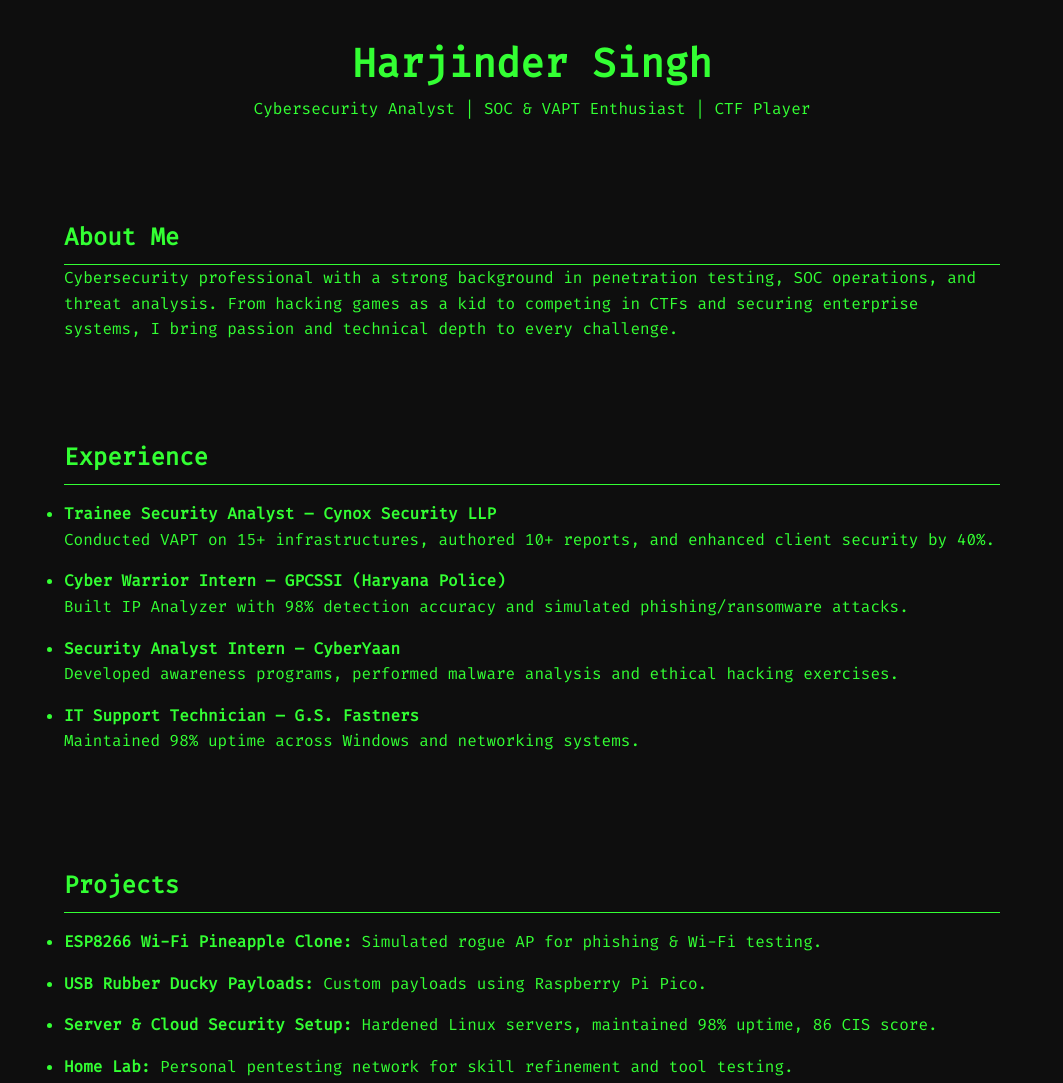
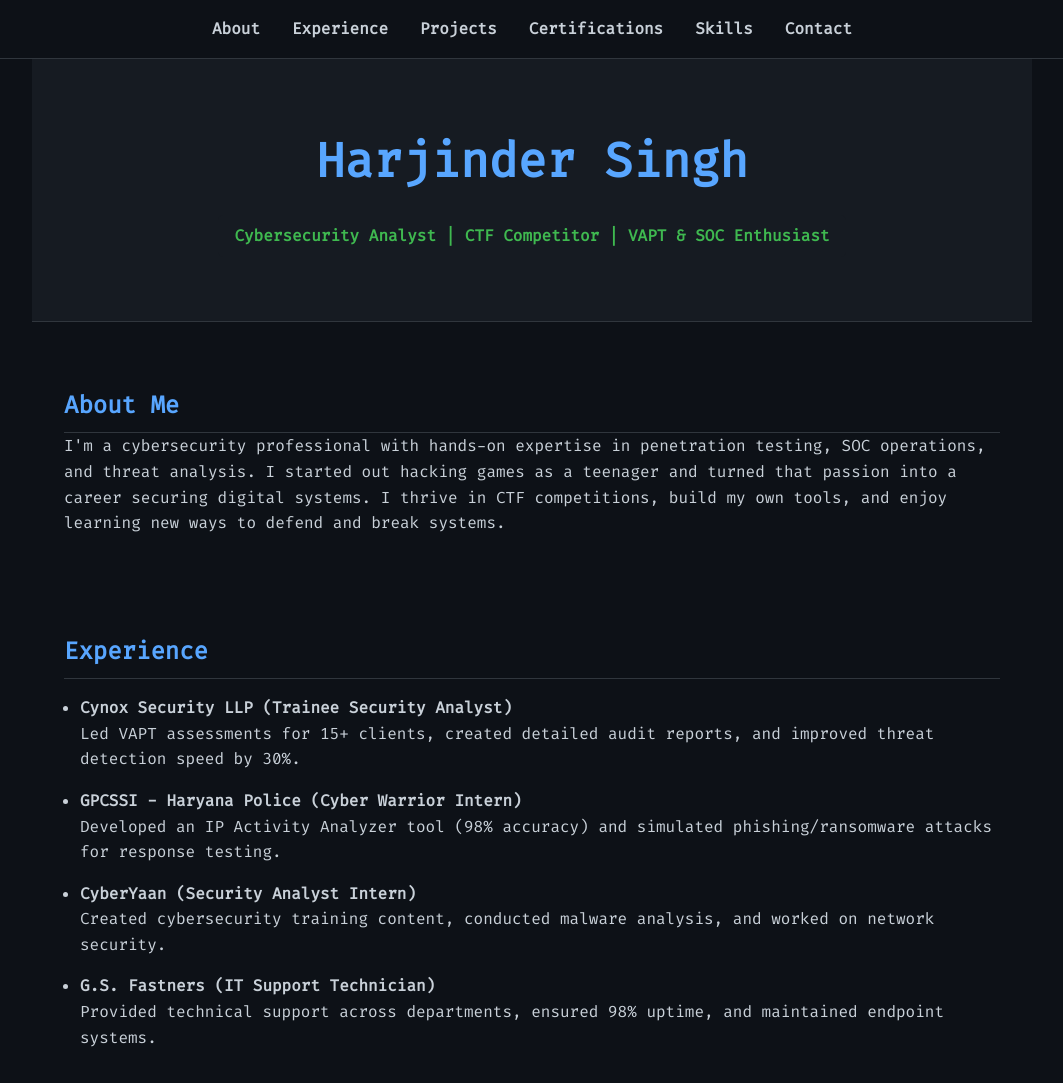
Before and after one commit to Harjinder4/portfolio, a plain HTML site: page index.html in a window 1280 px wide. Shown: the top 1083 px of the page, without its empty margins (108-1171 px from the left). Drawn offline with Linux system fonts and the light colour scheme.

Commit message:
Update index.html

```diff
--- a/index.html
+++ b/index.html
@@ -6,12 +6,17 @@
   <title>Harjinder Singh | Cybersecurity Portfolio</title>
   <link href="https://fonts.googleapis.com/css2?family=Fira+Code&display=swap" rel="stylesheet">
   <style>
-    * { margin: 0; padding: 0; box-sizing: border-box; }
+    * {
+      margin: 0;
+      padding: 0;
+      box-sizing: border-box;
+    }
     body {
       font-family: 'Fira Code', monospace;
-      background-color: #0e0e0e;
-      color: #33ff33;
+      background-color: #0d1117;
+      color: #c9d1d9;
       line-height: 1.6;
+      scroll-behavior: smooth;
     }
     header, section, footer {
       padding: 2rem;
@@ -20,92 +25,155 @@
     }
     header {
       text-align: center;
+      background-color: #161b22;
+      border-bottom: 1px solid #30363d;
+      padding-top: 4rem;
+      padding-bottom: 4rem;
     }
-    h1 { font-size: 2.5rem; }
-    h2 { border-bottom: 1px solid #33ff33; padding-bottom: 0.5rem; margin-top: 2rem; }
-    a { color: #33ff33; text-decoration: none; }
-    .section-list { margin-top: 1rem; }
-    .section-list li { margin-bottom: 1rem; }
-    .contact a { display: block; margin: 0.5rem 0; }
+    h1 {
+      font-size: 3rem;
+      color: #58a6ff;
+    }
+    h2 {
+      color: #58a6ff;
+      border-bottom: 1px solid #30363d;
+      padding-bottom: 0.5rem;
+      margin-top: 2rem;
+    }
+    a {
+      color: #58a6ff;
+      text-decoration: none;
+    }
+    a:hover {
+      text-decoration: underline;
+    }
+    .section-list {
+      margin-top: 1rem;
+      padding-left: 1rem;
+    }
+    .section-list li {
+      margin-bottom: 1rem;
+    }
+    .contact a {
+      display: block;
+      margin: 0.5rem 0;
+    }
     footer {
       text-align: center;
+      padding: 2rem;
+      border-top: 1px solid #30363d;
+      background-color: #161b22;
+      margin-top: 2rem;
+    }
+    .highlight {
+      background-color: #161b22;
+      padding: 0.5rem 1rem;
+      border-radius: 5px;
+      display: inline-block;
+      margin-top: 1rem;
+      color: #3fb950;
+      font-weight: bold;
+    }
+    nav {
+      background-color: #0d1117;
+      position: sticky;
+      top: 0;
       padding: 1rem;
-      border-top: 1px solid #33ff33;
+      display: flex;
+      justify-content: center;
+      border-bottom: 1px solid #30363d;
+      z-index: 100;
+    }
+    nav a {
+      margin: 0 1rem;
+      font-weight: bold;
+      color: #c9d1d9;
+    }
+    nav a:hover {
+      color: #58a6ff;
     }
   </style>
 </head>
 <body>
+  <nav>
+    <a href="#about">About</a>
+    <a href="#experience">Experience</a>
+    <a href="#projects">Projects</a>
+    <a href="#certifications">Certifications</a>
+    <a href="#skills">Skills</a>
+    <a href="#contact">Contact</a>
+  </nav>
+
   <header>
     <h1>Harjinder Singh</h1>
-    <p>Cybersecurity Analyst | SOC & VAPT Enthusiast | CTF Player</p>
+    <p class="highlight">Cybersecurity Analyst | CTF Competitor | VAPT & SOC Enthusiast</p>
   </header>
 
-  <section>
+  <section id="about">
     <h2>About Me</h2>
     <p>
-      Cybersecurity professional with a strong background in penetration testing, SOC operations,
-      and threat analysis. From hacking games as a kid to competing in CTFs and securing enterprise
-      systems, I bring passion and technical depth to every challenge.
+      I'm a cybersecurity professional with hands-on expertise in penetration testing, SOC operations,
+      and threat analysis. I started out hacking games as a teenager and turned that passion into a career securing digital systems. I thrive in CTF competitions, build my own tools, and enjoy learning new ways to defend and break systems.
     </p>
   </section>
 
-  <section>
+  <section id="experience">
     <h2>Experience</h2>
     <ul class="section-list">
-      <li><strong>Trainee Security Analyst – Cynox Security LLP</strong><br>
-        Conducted VAPT on 15+ infrastructures, authored 10+ reports, and enhanced client security by 40%.</li>
-      <li><strong>Cyber Warrior Intern – GPCSSI (Haryana Police)</strong><br>
-        Built IP Analyzer with 98% detection accuracy and simulated phishing/ransomware attacks.</li>
-      <li><strong>Security Analyst Intern – CyberYaan</strong><br>
-        Developed awareness programs, performed malware analysis and ethical hacking exercises.</li>
-      <li><strong>IT Support Technician – G.S. Fastners</strong><br>
-        Maintained 98% uptime across Windows and networking systems.</li>
+      <li><strong>Cynox Security LLP (Trainee Security Analyst)</strong><br>
+        Led VAPT assessments for 15+ clients, created detailed audit reports, and improved threat detection speed by 30%.</li>
+      <li><strong>GPCSSI - Haryana Police (Cyber Warrior Intern)</strong><br>
+        Developed an IP Activity Analyzer tool (98% accuracy) and simulated phishing/ransomware attacks for response testing.</li>
+      <li><strong>CyberYaan (Security Analyst Intern)</strong><br>
+        Created cybersecurity training content, conducted malware analysis, and worked on network security.</li>
+      <li><strong>G.S. Fastners (IT Support Technician)</strong><br>
+        Provided technical support across departments, ensured 98% uptime, and maintained endpoint systems.</li>
     </ul>
   </section>
 
-  <section>
+  <section id="projects">
     <h2>Projects</h2>
     <ul class="section-list">
-      <li><strong>ESP8266 Wi-Fi Pineapple Clone:</strong> Simulated rogue AP for phishing & Wi-Fi testing.</li>
-      <li><strong>USB Rubber Ducky Payloads:</strong> Custom payloads using Raspberry Pi Pico.</li>
-      <li><strong>Server & Cloud Security Setup:</strong> Hardened Linux servers, maintained 98% uptime, 86 CIS score.</li>
-      <li><strong>Home Lab:</strong> Personal pentesting network for skill refinement and tool testing.</li>
-      <li><strong>CTFs:</strong> Ranked Top 3 in university, Top 10 nationally in multiple events.</li>
+      <li><strong>Wi-Fi Pineapple Clone (ESP8266):</strong> Simulated rogue access points for phishing awareness testing.</li>
+      <li><strong>USB Rubber Ducky Payloads:</strong> Crafted HID payloads using Raspberry Pi Pico for awareness and endpoint testing.</li>
+      <li><strong>Linux Server Hardening:</strong> Secured academic lab servers, achieved 86 CIS score with continuous patching.</li>
+      <li><strong>Home Lab Environment:</strong> Set up internal network with VPN, firewalls, and VMs for pentesting practice.</li>
+      <li><strong>CTF Participation:</strong> Top 3 in multiple college CTFs; Top 10 in national contests.</li>
     </ul>
   </section>
 
-  <section>
+  <section id="certifications">
     <h2>Certifications</h2>
     <ul class="section-list">
-      <li>CEH Practical (EC-Council)</li>
-      <li>ISC2 Certified in Cybersecurity (CC)</li>
+      <li>CEH Practical – EC-Council (Jan 2025)</li>
+      <li>Certified in Cybersecurity – ISC2 (Feb 2025)</li>
       <li>Google Cybersecurity Professional Certificate</li>
-      <li>TryHackMe Junior Penetration Tester</li>
+      <li>TryHackMe: Junior Penetration Tester</li>
       <li>Microsoft Career Essentials in Cybersecurity</li>
-      <li>30+ more listed on <a href="https://www.linkedin.com/in/h4rj1nd3r51ngh/" target="_blank">LinkedIn</a></li>
+      <li>+ 30 more on <a href="https://www.linkedin.com/in/h4rj1nd3r51ngh/" target="_blank">LinkedIn</a></li>
     </ul>
   </section>
 
-  <section>
+  <section id="skills">
     <h2>Technical Skills</h2>
     <ul class="section-list">
-      <li><strong>Offensive:</strong> Metasploit, Burp Suite, Nmap, Wireshark</li>
-      <li><strong>Defensive:</strong> SIEM (Splunk), IDS/IPS, Firewalls</li>
-      <li><strong>Languages:</strong> Python, Bash, SQL, C++</li>
-      <li><strong>Cloud:</strong> GCP (IAM), Linux Server Hardening</li>
-      <li><strong>Standards:</strong> NIST CSF, ISO 27001, OWASP Top 10, MITRE ATT&CK</li>
+      <li><strong>Offensive Security:</strong> Burp Suite, Metasploit, Nmap, Wireshark, Payload Dev</li>
+      <li><strong>Defensive Security:</strong> Splunk, TheHive, IDS/IPS, Threat Hunting, Firewalls</li>
+      <li><strong>Programming & Scripting:</strong> Python, Bash, SQL, C++</li>
+      <li><strong>Cloud & OS:</strong> GCP IAM, Linux Server Hardening</li>
+      <li><strong>Frameworks:</strong> NIST CSF, MITRE ATT&CK, ISO 27001, OWASP Top 10, DRP/BCP</li>
     </ul>
   </section>
 
-  <section class="contact">
+  <section id="contact">
     <h2>Contact</h2>
-    <a href="mailto:harjinder.khalsa4@gmail.com">harjinder.khalsa4@gmail.com</a>
-    <a href="https://www.linkedin.com/in/h4rj1nd3r51ngh/" target="_blank">LinkedIn</a>
-    <a href="https://tryhackme.com/p/h4rj1nd3r51ngh" target="_blank">TryHackMe</a>
+    <a href="mailto:harjinder.khalsa4@gmail.com">📧 harjinder.khalsa4@gmail.com</a>
+    <a href="https://www.linkedin.com/in/h4rj1nd3r51ngh/" target="_blank">🔗 LinkedIn Profile</a>
+    <a href="https://tryhackme.com/p/h4rj1nd3r51ngh" target="_blank">🧠 TryHackMe Profile</a>
   </section>
 
   <footer>
-    &copy; 2025 Harjinder Singh | Cybersecurity Portfolio
+    &copy; 2025 Harjinder Singh | Designed with ❤️ and Terminal Aesthetic
   </footer>
 </body>
 </html>
```
